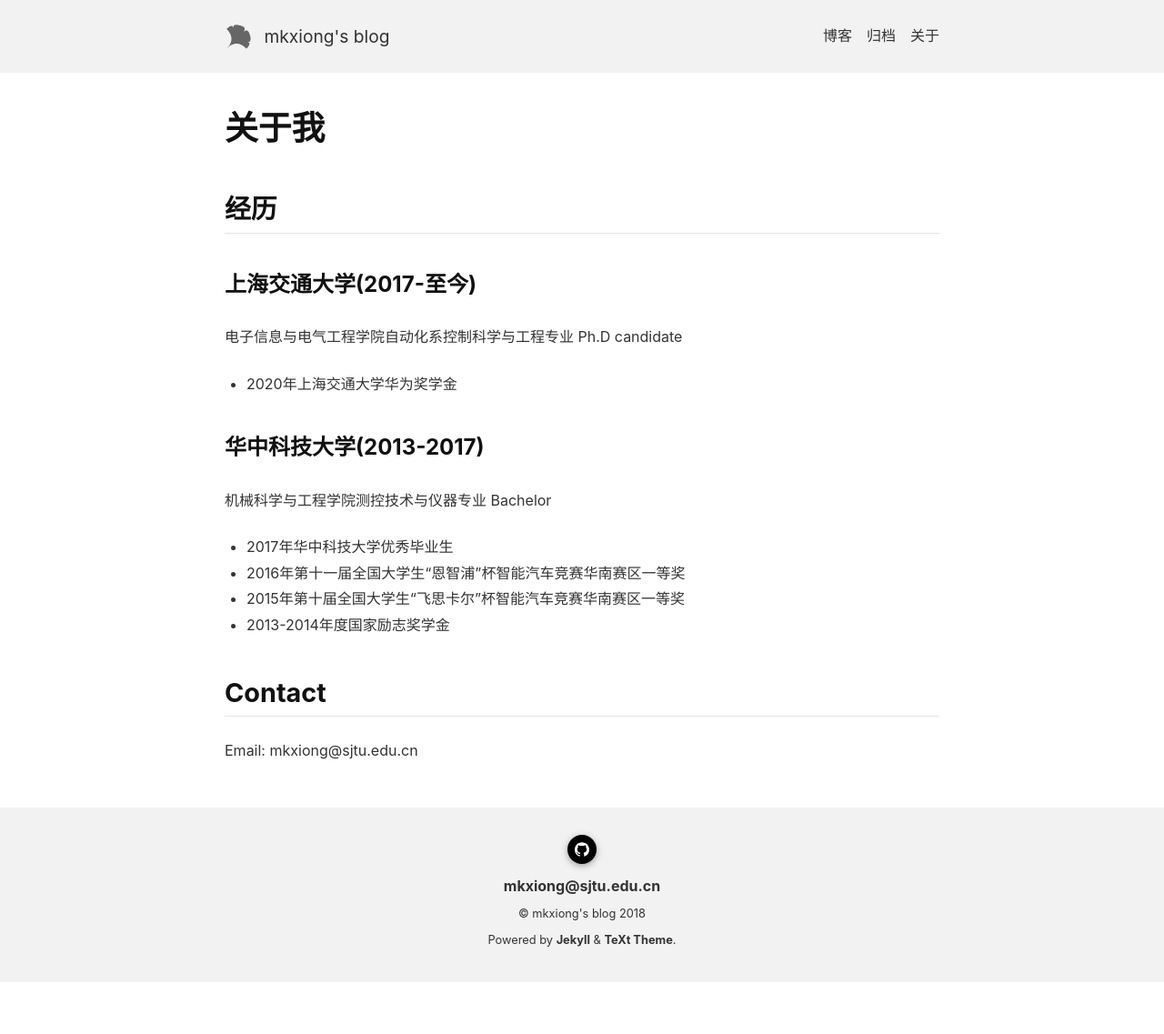
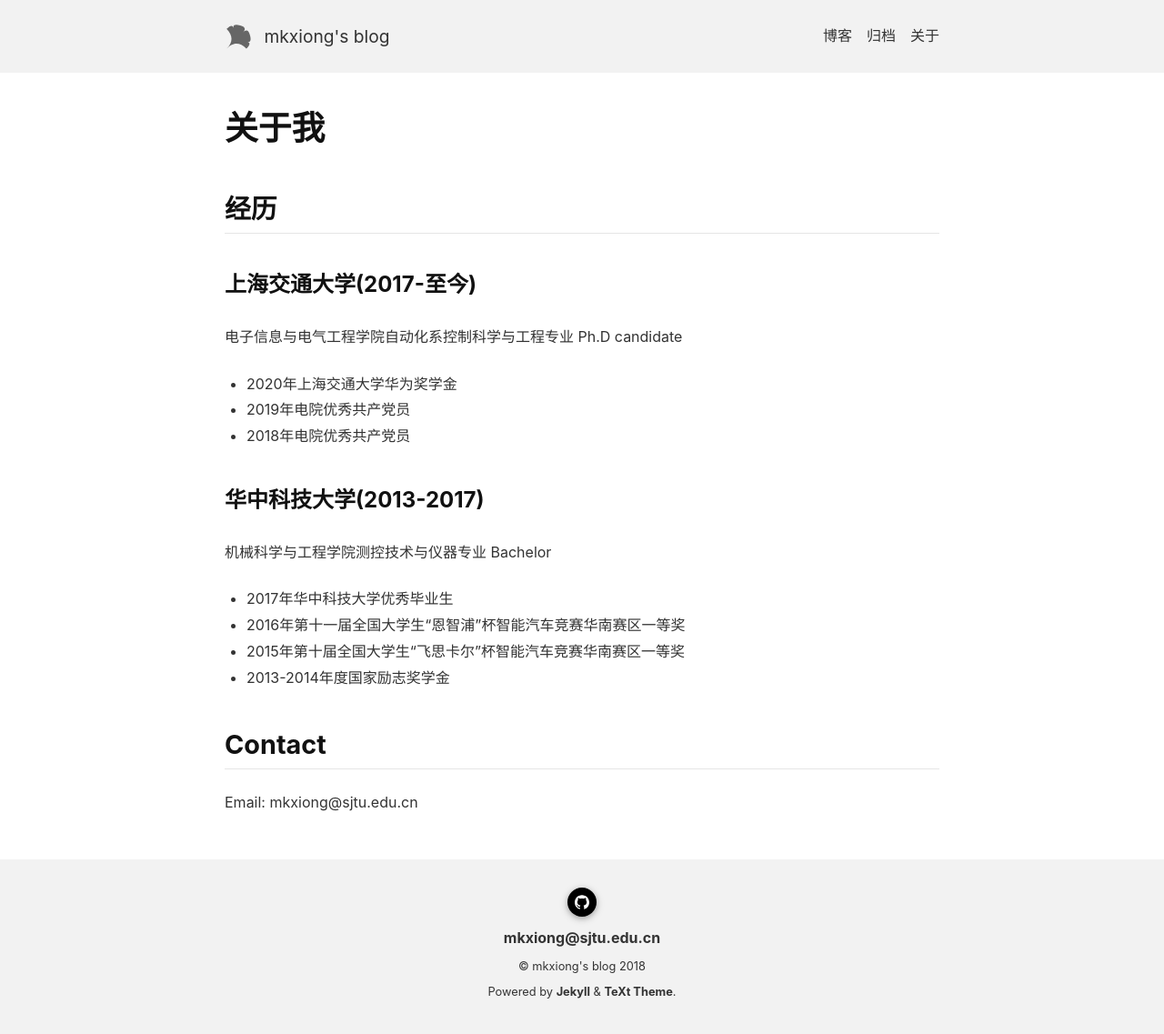
Before and after one commit to MingkangXiong/MingkangXiong.github.io, a Jekyll site: the page built from about.md, in a window 1280 px wide. Shown: the whole page at 91% size. Built offline with Jekyll 4.4.1, drawn with Linux system fonts in a browser that asks for light colours; nearby versions of some CDN libraries; before the commit the page ends 1080 px from its top, so only the background shows below that.

Commit message:
Update about.md

```diff
--- a/about.md
+++ b/about.md
@@ -10,6 +10,8 @@ title: 关于我
 电子信息与电气工程学院自动化系控制科学与工程专业 Ph.D candidate
 
 - 2020年上海交通大学华为奖学金
+- 2019年电院优秀共产党员
+- 2018年电院优秀共产党员
 
 ### 华中科技大学(2013-2017)
 
```
